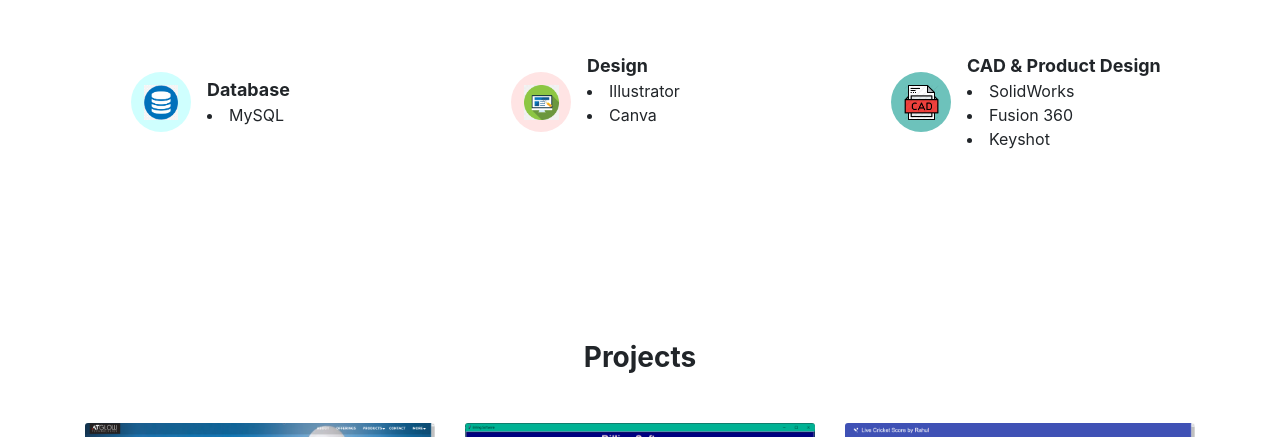
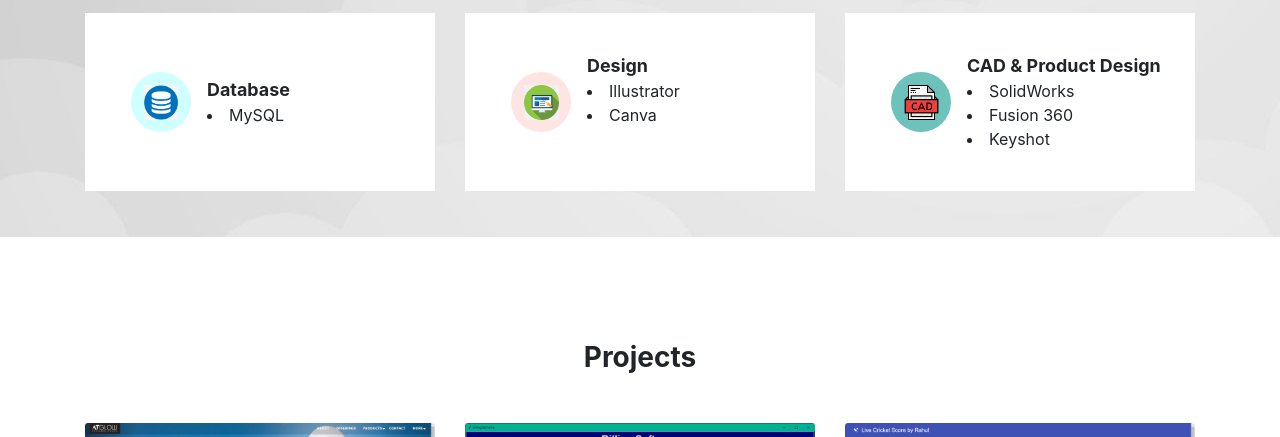
Before and after one commit to Rahul7k/portfolio, a plain HTML site: page index.html in a window 1280 px wide. Shown: the part 1015-1452 px from the top of the page. Drawn offline with nearby package versions, Linux system fonts and the light colour scheme; a script that the page names is missing.

Commit message:
Update index.html

```diff
--- a/index.html
+++ b/index.html
@@ -114,6 +114,7 @@
 
 
     <!--============Skills=====================-->
+    <div class="container-fluid" style="background-image: url(images/whitebg.jpg); background-attachment: fixed;">
         <div class="container" id="skills">
             <div class="h3 font-weight-bold text-center py-3">Skills</div>
             <div class="row">
@@ -192,6 +193,7 @@
                                 <li>SolidWorks</li>
                                 <li>Fusion 360</li>
                                 <li>Keyshot</li>
+                            </div>
                         </div>
                     </div>
                 </div>
```
Lines whose indentation alone changed are shown as unchanged.
